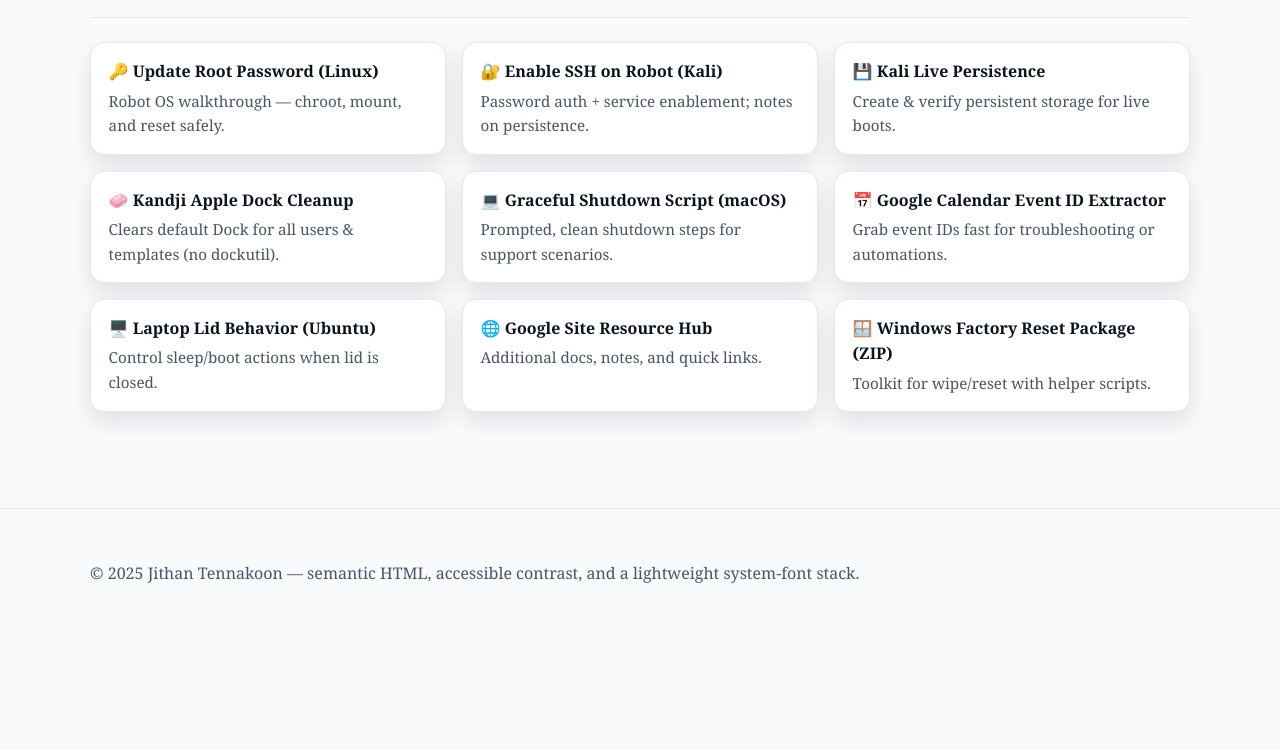
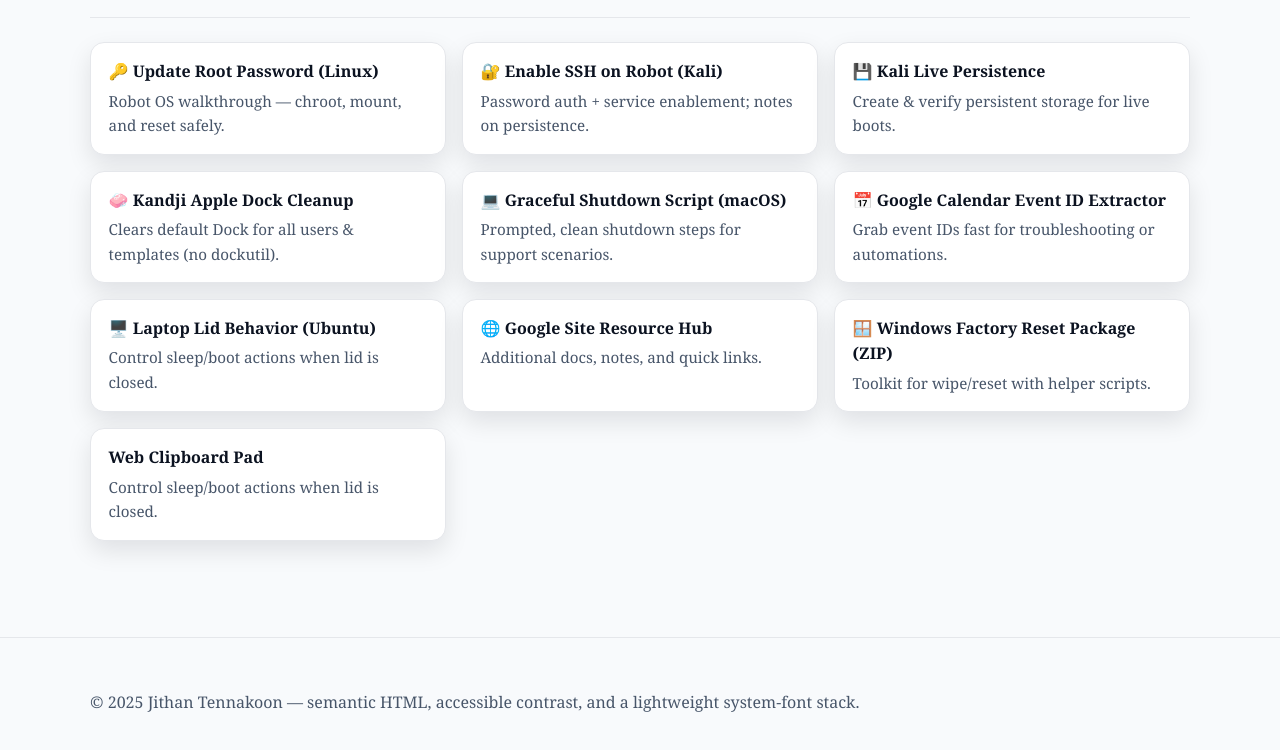
Before and after one commit to jithan10/jithan10.com, a plain HTML site: page resources.html in a window 1280 px wide. Shown: the part 276-1026 px from the top of the page. Before the commit the page ends 943 px from the top, so only its background shows below. Drawn offline with Linux system fonts and the light colour scheme.

Commit message:
Web Clipboard Pad.html

```diff
--- a/resources.html
+++ b/resources.html
@@ -112,6 +112,11 @@
           <p class="title">🪟 Windows Factory Reset Package (ZIP)</p>
           <p class="meta">Toolkit for wipe/reset with helper scripts.</p>
         </a>
+<a class="card" href="Web Clipboard Pad.html" target="_blank" rel="noopener noreferrer">
+          <p class="title">Web Clipboard Pad </p>
+          <p class="meta">Control sleep/boot actions when lid is closed.</p>
+        </a>
+
       </div>
     </section>
   </main>
```
